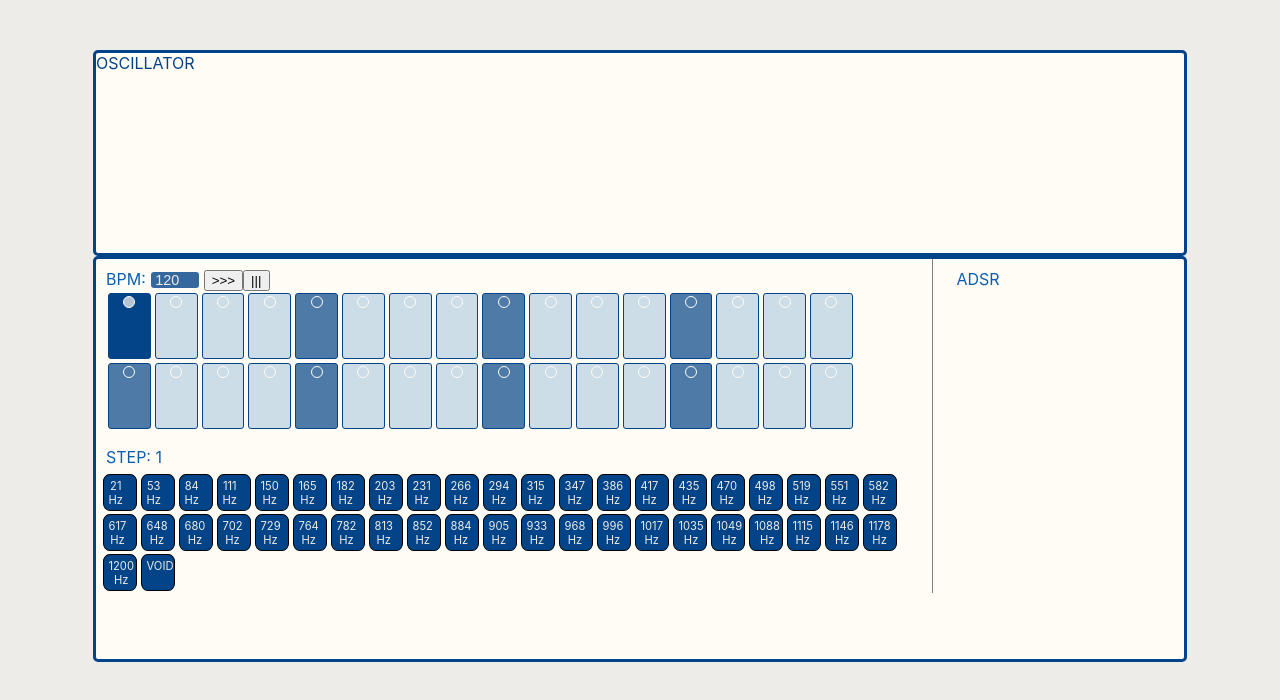
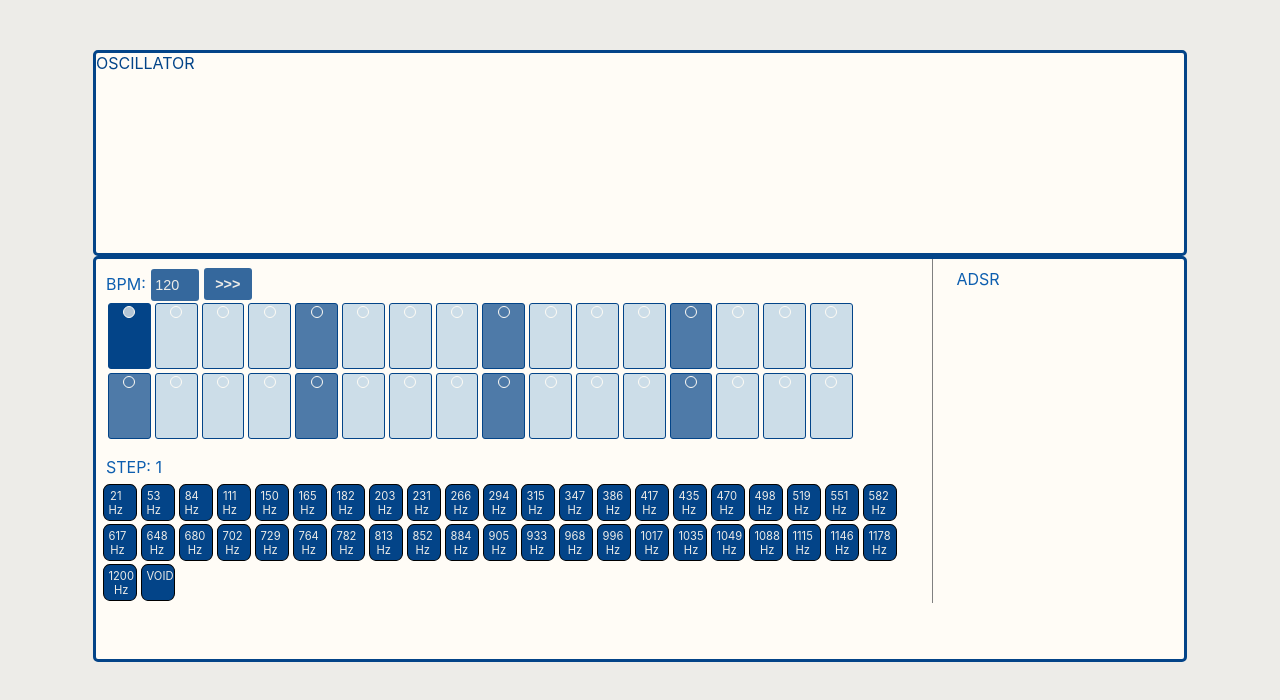
Before and after one commit to mscbr/lindos_synth, a React (Create React App) app: page / in a window 1280 px wide. Shown: the top 700 px of the page. Built offline with nearby package versions, Linux system fonts and the light colour scheme.

Commit message:
play/pause button developed

```diff
--- a/src/App.css
+++ b/src/App.css
@@ -45,6 +45,7 @@
     font-size: 0.9rem;
     padding: 0;
     width: 3rem;
+    height: 2rem;
     margin: 0 5px 0 5px;
     color: rgba(237, 236, 232, 1);
     background: rgba(3, 68, 136, 0.8);
@@ -110,3 +111,30 @@ background: transparent;
     cursor: pointer;
 }
 /* VALUE PICKER END */
+
+.play-button {
+    text-align: center;
+    font-size: 0.9rem;
+    font-weight: 900;
+    height: 2rem;
+    width: 3rem;
+    transform: translateY(-1px);
+    color: rgba(237, 236, 232, 1);
+    background: rgba(3, 68, 136, 0.8);
+    padding: none;
+    border: none;
+    border-radius: 3px;
+}
+.pause-button {
+    text-align: center;
+    font-size: 0.9rem;
+    font-weight: 900;
+    height: 2rem;
+    width: 3rem;
+    transform: translateY(-1px);
+    background: rgba(237, 236, 232, 1);
+    color: rgba(3, 68, 136, 0.8);
+    padding: none;
+    border: 0.5px solid rgba(3, 68, 136, 0.8);
+    border-radius: 3px;
+}
--- a/src/components/Synth.js
+++ b/src/components/Synth.js
@@ -103,10 +103,23 @@ class Synth extends Component {
       sequencePosition: 0
     })
   }
+  handlePlayButton = () => {
+    if (Tone.Transport.state === 'stopped') {
+      return (
+        <button className='play-button' onClick={this.triggerSeq}>>>></button>
+      );
+    } else {
+      return (
+        <button className='pause-button' onClick={this.stopSeq}>| |</button>
+      );
+
+    }
+  }
 
   //build a conditional render only for step sequencer
   //IF ONLY POS CHANGED ONLY RENDER ~~
   render() {
+    const button = this.handlePlayButton();
     return (
       <div className="synth">
         <div className="oscillator">
@@ -120,8 +133,7 @@ class Synth extends Component {
               onChange={this.setBpmState} onBlur={this.setBpmTransport}
               min='20' max={220}
               />
-            <button onClick={this.triggerSeq}>>>></button>
-            <button onClick={this.stopSeq}>|||</button>
+              {button}
             <Rows
               seqPosition={this.state.sequencePosition}
               handleStepFocus={this.handleStepFocus}
```
